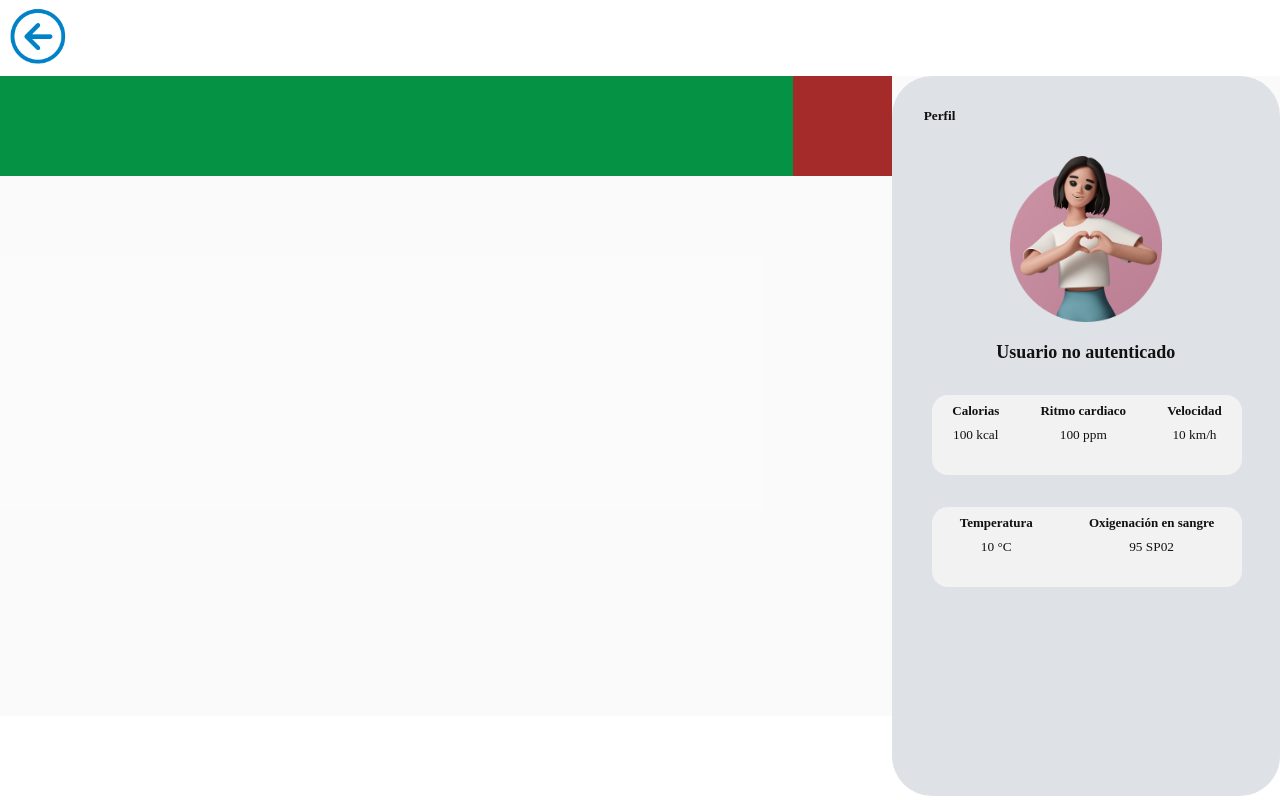
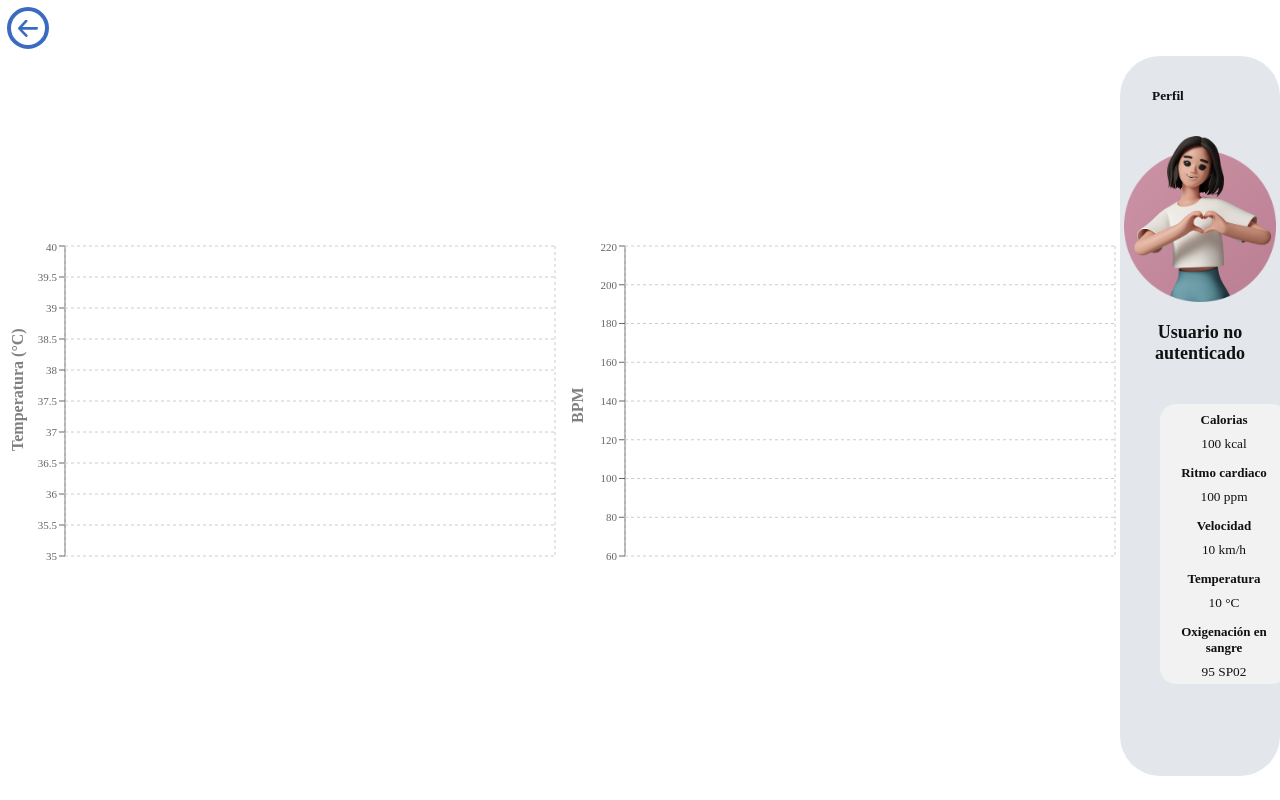
Before and after one commit to cristianOvando/Breastplate, a React (Vite) app: page /Home in a window 1280 px wide. Built offline with nearby package versions, Linux system fonts and the light colour scheme.

Commit message:
version 1.0 Breastplate

```diff
--- a/src/assets/styles/FormBreastplate.css
+++ b/src/assets/styles/FormBreastplate.css
@@ -4,15 +4,14 @@
     margin: 0;
     padding: 0;
     box-sizing: border-box;
-    font-family: Didot (serif);
+    font-family: 'Didot (serif)';
 }
-
 
 .container {
   width: 89vw;
   height: 83vh;
   margin: 12vh;
-  margin-top: -1vh;
+  margin-top: 1vh;
   display: flex;
   justify-items: center;
   align-items: center;
@@ -102,7 +101,7 @@
     width: 50%;
     transition: all 0.8s;
     transform: translateX(0);
-    background-color: #3A6BC1;
+    background-color: #688DCE;
     z-index: 1;
     overflow: hidden;
     z-index: 5;
@@ -226,6 +225,8 @@
 }
 
 .bkg {
-    margin-top: 4vh;
+    margin-top: 1vh;
+    height: 7vh;
+    font-size: small;
     background-color: #3A6BC1;
 }
--- a/src/assets/styles/HomeBreastplate.css
+++ b/src/assets/styles/HomeBreastplate.css
@@ -3,27 +3,25 @@
     display: flex;
     justify-content: space-between;
     text-align: center;
-    background-color: rgba(250, 250, 250, 0.863);
+    background-color: rgba(255, 255, 255, 0.863);
     color: rgb(17, 17, 17);
   }
 
-  .grafic1 {
-    width: 100vh;
-    height: 100px;
-    background-color: rgb(5, 146, 68);
+  .div-grafic {
+    display: flex;
+    justify-content: space-around;
+    align-items: center;
+    width: 100%;
+    height: 90vh;
+    color: black;
   }
 
-  .grafic2 {
-    width: 100px;
-    height: 100px;
-    background-color: brown;
-  }
 
   .dashboard {
-    width: 49vh;
+    width: 40vh;
     height: 90vh;
     margin: 0;
-    background-color: #dee2e7;
+    background-color: #e3e6eb;
     border-radius: 5vh;
     flex-direction: column;
   }
@@ -52,11 +50,11 @@
     justify-content: space-around;
     font-size: smaller;
     font-family: 'Didot (serif)';
-    background-color: #F2F2F2;
-    height: 10vh;
+    background-color: #f2f2f2;
+    height: 35vh;
     margin-left: 5vh;
     border-radius: 2vh;
-    margin-top: 4vh;
+    margin-top: 5vh;
     width: 80%;
   }
 
--- /dev/null
+++ b/src/assets/styles/NavbarHome.css
@@ -0,0 +1,67 @@
+.button {
+    display: block;
+    position: relative;
+    width: 56px;
+    height: 56px;
+    margin: 0;
+    overflow: hidden;
+    outline: none;
+    background-color: transparent;
+    border: 0;
+  }
+
+  .button:before,
+  .button:after {
+    content: "";
+    position: absolute;
+    border-radius: 50%;
+    inset: 7px;
+  }
+
+  .button:before {
+    border: 4px solid #3A6BC1;
+    transition: opacity .4s cubic-bezier(.77, 0, .175, 1) 80ms, transform .5s cubic-bezier(.455, .03, .515, .955) 80ms;
+  }
+
+  .button:after {
+    border: 4px solid #3A6BC1;
+    transform: scale(1.3);
+    transition: opacity .4s cubic-bezier(.165, .84, .44, 1), transform .5s cubic-bezier(.25, .46, .45, .94);
+    opacity: 0;
+  }
+
+  .button:hover:before,
+  .button:focus:before {
+    opacity: 0;
+    transform: scale(0.7);
+    transition: opacity .4s cubic-bezier(.165, .84, .44, 1), transform .5s cubic-bezier(.25, .46, .45, .94);
+  }
+
+  .button:hover:after,
+  .button:focus:after {
+    opacity: 1;
+    transform: scale(1);
+    transition: opacity .4s cubic-bezier(.77, 0, .175, 1) 80ms, transform .5s cubic-bezier(.455, .03, .515, .955) 80ms;
+  }
+
+  .button-box {
+    display: flex;
+    position: absolute;
+    top: 0;
+    left: 0;
+  }
+
+  .button-elem {
+    display: block;
+    width: 20px;
+    height: 20px;
+    margin: 17px 18px 0 18px;
+    transform: rotate(180deg);
+    fill: #3A6BC1;
+  }
+
+  .button:hover .button-box,
+  .button:focus .button-box {
+    transition: .4s;
+    transform: translateX(-56px);
+  }
--- a/src/assets/styles/NavbarLogin.css
+++ /dev/null
@@ -1,6 +0,0 @@
-
-.button-return{
-    margin: 1vh;
-    height: 7vh;
-    cursor: pointer;
-}
--- /dev/null
+++ b/src/components/atoms/Alert.jsx
@@ -0,0 +1,15 @@
+import React from 'react';
+import '../../assets/styles/AlertBox.css';
+
+const AlertBox = ({ type, message, onClose }) => {
+  return (
+    <div className={`alert-box ${type}`}>
+      <p>{message}</p>
+      <button className="close-btn" onClick={onClose}>
+        <i className="bi bi-x"></i>
+      </button>
+    </div>
+  );
+};
+
+export default AlertBox;
--- a/src/components/atoms/NavbarHome.jsx
+++ b/src/components/atoms/NavbarHome.jsx
@@ -1,7 +1,6 @@
 import { useNavigate } from 'react-router-dom';
 import React from 'react';
-import Breturn from "../../assets/images/return.png"
-import "../../assets/styles/NavbarLogin.css";
+import "../../assets/styles/NavbarHome.css";
 
 function NavbarHome() {
 
@@ -13,9 +12,20 @@ function NavbarHome() {
     return (
         <>
           <div>
-            <div>
-              <img className='button-return' onClick={handleNavigation} src={Breturn}/>
-          </div>
+          <button class="button" onClick={handleNavigation}>
+              <div class="button-box">
+                <span class="button-elem">
+                  <svg xmlns="http://www.w3.org/2000/svg" viewBox="0 0 46 40">
+                    <path d="M46 20.038c0-.7-.3-1.5-.8-2.1l-16-17c-1.1-1-3.2-1.4-4.4-.3-1.2 1.1-1.2 3.3 0 4.4l11.3 11.9H3c-1.7 0-3 1.3-3 3s1.3 3 3 3h33.1l-11.3 11.9c-1 1-1.2 3.3 0 4.4 1.2 1.1 3.3.8 4.4-.3l16-17c.5-.5.8-1.1.8-1.9z"></path>
+                  </svg>
+                </span>
+                <span class="button-elem">
+                  <svg viewBox="0 0 46 40">
+                    <path d="M46 20.038c0-.7-.3-1.5-.8-2.1l-16-17c-1.1-1-3.2-1.4-4.4-.3-1.2 1.1-1.2 3.3 0 4.4l11.3 11.9H3c-1.7 0-3 1.3-3 3s1.3 3 3 3h33.1l-11.3 11.9c-1 1-1.2 3.3 0 4.4 1.2 1.1 3.3.8 4.4-.3l16-17c.5-.5.8-1.1.8-1.9z"></path>
+                  </svg>
+                </span>
+              </div>
+            </button>
         </div>
         </>
      );
--- a/src/components/atoms/NavbarLogin.jsx
+++ /dev/null
@@ -1,25 +0,0 @@
-import { useNavigate } from 'react-router-dom';
-import React from 'react';
-import Breturn from "../../assets/images/return.png"
-import "../../assets/styles/NavbarLogin.css";
-
-function Navbar() {
-
-    const navigate = useNavigate();
-
-    const handleNavigation = () => {
-        navigate("/");
-    };
-
-    return (
-        <>
-        <div>
-            <div>
-              <img className='button-return' onClick={handleNavigation} src={Breturn}/>
-          </div>
-        </div>
-        </>
-     );
-}
-
-export default Navbar;
--- a/src/components/organism/FormBreastplate.jsx
+++ b/src/components/organism/FormBreastplate.jsx
@@ -1,17 +1,18 @@
-import React, { useRef, useState, useContext, useEffect } from 'react';
+import React, { useRef, useState, useContext } from 'react';
 import { useNavigate } from 'react-router-dom';
 import { activarContenedor, desactivarContenedor } from '../../animation/main.js';
+import AlertBox from '../atoms/Alert.jsx';
 import TokenContext from '../../contexts/TokenContext.js';
 import showLoginContext from '../../contexts/showLoginContext.js';
-import NavbarLogin from '../atoms/NavbarLogin.jsx';
+import NavbarHome from '../atoms/NavbarHome.jsx';
 import FrameworkContext from '../../contexts/FrameworkContext.js';
 import '../../assets/styles/FormBreastplate.css';
 
 function FormBreastPlate() {
-
   const [showLogin, setShowLogin] = useState(showLoginContext);
-  const {framework, setFramework} = useContext(FrameworkContext);
-  const {token, setToken} = useContext(TokenContext);
+  const [errorAlert, setErrorAlert] = useState(null);
+  const [successAlert, setSuccessAlert] = useState(null);
+  const { framework, setFramework } = useContext(FrameworkContext);
   const navigate = useNavigate();
   const form = useRef();
 
@@ -28,48 +29,51 @@ function FormBreastPlate() {
     setShowLogin(!showLogin);
   };
 
+  const handlerClick = async (e) => {
+    e.preventDefault();
+    setErrorAlert(null);
+    setSuccessAlert(null);
 
-   const handlerClick = async (e) =>{
-      e.preventDefault()
-      if (showLogin){
+    if (showLogin) {
+      try {
         const formData = new FormData(form.current);
         const usuario = formData.get("username");
         const contrasena = formData.get("password");
 
         const url = `http://localhost:2003/login/${usuario}/${contrasena}`;
-          const requesOptions ={
+        const requestOptions = {
           method: "GET",
           headers: {
             "Content-Type": "application/json",
           },
         };
 
-          try {
-            const response = await fetch(url, requesOptions);
+        const response = await fetch(url, requestOptions);
         const data = await response.json();
 
-            if (response.ok){
-              console.log("datos: ", data.message);
+        if (response.ok) {
+          setSuccessAlert('¡Inicio de sesión exitoso!');
           setFramework(data.data);
           navigate("/Home");
-            }else{
+        } else {
+          setErrorAlert('¡Usuario o contraseña incorrectos!');
           console.error("Error en la respuesta del servidor: ", data);
         }
-          }catch(error){
+      } catch (error) {
+        setErrorAlert('Error al iniciar sesión');
         console.error("Error al enviar la solicitud: ", error);
       }
-
-      }else{
-        e.preventDefault()
-        const forms = new FormData(form.current)
+    } else {
+      try {
+        const forms = new FormData(form.current);
 
         let uri = "http://localhost:2003/users";
         let options = {
           method: "POST",
           headers: {
             "Content-Type": "application/json",
+            // Asumo que 'isToken' proviene de algún lugar, de lo contrario, ajusta esta parte.
             "Authorization": `Bearer ${isToken}`
-
           },
           body: JSON.stringify({
             name: forms.get("name"),
@@ -82,28 +86,32 @@ function FormBreastPlate() {
             weight: forms.get("weight"),
             height: forms.get("height"),
           })
-      }
-      fetch(uri, options)
-      .then(response => response.json())
-      .then((data) => {
-        console.log(JSON.stringify(data));
+        };
+
+        const response = await fetch(uri, options);
+        const data = await response.json();
+
+        if (response.ok) {
+          setSuccessAlert('Registro exitoso. ¡Bienvenido a breastplate!');
           if (showLogin) {
             activarContenedor();
           } else {
             desactivarContenedor();
           }
           setShowLogin(!showLogin);
-      })
-      .catch((error) =>{
+        } else {
+          setErrorAlert('¡Verifica tus datos e inténtalo de nuevo!');
+        }
+      } catch (error) {
+        setErrorAlert('¡Verifica tus datos e inténtalo de nuevo!');
         console.error("Error", error);
-      })
       }
     }
-
+  };
 
   return (
     <>
-  <NavbarLogin/>
+      <NavbarHome />
       <div className="container">
       <div className="box">
         <div className={`form ${showLogin ? 'sign_in' : 'sign_up'}`}>
@@ -122,9 +130,6 @@ function FormBreastPlate() {
                 </div>
                 <div className="typeL">
                   <input type="password" placeholder="Contraseña" name="password" id="password" />
-                </div>
-                <div className="forgot">
-                  <span>¿Olvidaste tu contraseña?</span>
                 </div>
               </div>
               </>
@@ -179,14 +184,14 @@ function FormBreastPlate() {
       <div className="overlay">
         <div className={`page ${showLogin ? 'page_signIn' : 'page_signUp'}`}>
           {showLogin ? (
-            <h3>¡Bienvenido de nuevo!</h3>
+            <h3>¿No tienes cuenta?</h3>
           ) : (
             <h3>¡Listo para ser parte de breastplate!</h3>
           )}
           {showLogin ? (
             <p>Ingresa tus datos para poder iniciar sesión en breastplate</p>
           ) : (
-            <p>Ingresa tus datos para ser parte de breastplate</p>
+            <p>Inicia sesión para poder ingresar a breastplate</p>
           )}
 
           <button className="btn" onClick={toggleForm}>
@@ -200,6 +205,8 @@ function FormBreastPlate() {
         </div>
       </div>
     </div>
+      {errorAlert && <AlertBox type="error" message={errorAlert} onClose={() => setErrorAlert(null)} />}
+      {successAlert && <AlertBox type="success" message={successAlert} onClose={() => setSuccessAlert(null)} />}
     </>
   );
 }
--- a/src/components/organism/HomeBreastplate.jsx
+++ b/src/components/organism/HomeBreastplate.jsx
@@ -1,4 +1,5 @@
 import React, { useContext, useState, useEffect } from "react";
+import { BarChart, Bar, LineChart, Line, XAxis, YAxis, CartesianGrid, Tooltip } from 'recharts';
 import NavbarHome from "../atoms/NavbarHome";
 import perfilMale from "../../assets/images/man.png";
 import TokenContext from "../../contexts/TokenContext";
@@ -9,31 +10,82 @@ import "../../assets/styles/HomeBreastplate.css";
 function Home() {
   const {token, setToken} = useContext(TokenContext);
   const {framework, setFramework} = useContext(FrameworkContext);
+  const [temperaturaData, setTemperaturaData] = useState([]);
+  const [ritmoCardiacoData, setRitmoCardiacoData] = useState([]);
   let perfilImg;
 
 if (framework.sex === "male") {
   perfilImg = perfilMale;
-  // console.log("Perfil masculino seleccionado");
-  // console.log(framework.sex);
-
 } else {
   perfilImg = perfilGirl;
-  // console.log("Perfil femenino seleccionado");
-  // console.log(framework.sex);
 }
+useEffect(() => {
+  const interval = setInterval(() => {
+    const currentTime = new Date().toLocaleTimeString();
+    const newTemperatura = Math.random() * 5 + 35; // Rango de 35 a 40 °C
+    const newRitmoCardiaco = Math.random() * 170 + 60; // Rango de 60 a 230 bpm
 
+    setTemperaturaData((prevData) => [
+      ...prevData,
+      { name: currentTime, temperatura: newTemperatura },
+    ]);
+    setRitmoCardiacoData((prevData) => [
+      ...prevData,
+      { name: currentTime, ritmoCardiaco: newRitmoCardiaco },
+    ]);
 
-  // useEffect(() =>{
-  //   console.log("este es el token:",token);
-  // }, [token])
+    if (temperaturaData.length > 60) {
+      setTemperaturaData(temperaturaData.slice(1));
+      setRitmoCardiacoData(ritmoCardiacoData.slice(1));
+    }
+  }, 60000);
+
+  return () => clearInterval(interval);
+}, [temperaturaData, ritmoCardiacoData]);
 
   return (
     <>
       <NavbarHome />
       <div>
         <div className="grafic-dashboard">
-          <div className="grafic1"></div>
-          <div className="grafic2"></div>
+        <div className="div-grafic">
+          <div className="div-grafic-one">
+            <BarChart width={560} height={350} data={temperaturaData}>
+              <XAxis
+                dataKey="name"
+                label={{ value: 'Tiempo (t)', position: 'insideBottom', dy: 8, fontWeight: 'bold' }}
+                tick={{ fontSize: 11 }}
+              />
+              <YAxis
+                label={{ value: 'Temperatura (°C)', position: 'insideLeft', angle: -90, dy: 50, dx: 7, fontWeight: 'bold' }}
+                tick={{ fontSize: 11 }}
+                domain={[35, 40]}
+                ticks={[35, 35.5, 36, 36.5, 37, 37.5, 38, 38.5, 39, 39.5, 40]}
+              />
+              <CartesianGrid strokeDasharray="3 3" />
+              <Tooltip />
+              <Bar dataKey="temperatura" fill="#688DCE"/>
+            </BarChart>
+          </div>
+          <div className="div-grafic-two">
+            <LineChart width={560} height={350} data={ritmoCardiacoData}>
+              <XAxis
+                dataKey="name"
+                label={{ value: 'Tiempo (t)', position: 'insideBottom', dy: 8, fontWeight: 'bold' }}
+                tick={{ fontSize: 11 }}
+              />
+              <YAxis
+                label={{ value: 'BPM', position: 'insideLeft', angle: -90, dy: 22, dx: 7, fontWeight: 'bold' }}
+                tick={{ fontSize: 11 }}
+                domain={[60, 220]}
+                ticks={[60, 80, 100, 120, 140, 160, 180, 200, 220]}
+              />
+              <CartesianGrid strokeDasharray="3 3" />
+              <Tooltip />
+              <Line type="monotone" dataKey="ritmoCardiaco" stroke="#688DCE" />
+            </LineChart>
+          </div>
+        </div>
           <div className="dashboard">
             <div>
               <p className="perfile">Perfil</p>
@@ -57,8 +109,6 @@ if (framework.sex === "male") {
                 <p className="text-data">Velocidad</p>
                 <p>10 km/h</p>
               </div>
-            </div>
-            <div className="perfil-data">
               <div>
                 <p className="text-data">Temperatura</p>
                 <p>10 °C</p>
@@ -68,7 +118,7 @@ if (framework.sex === "male") {
                 <p>95 SP02</p>
               </div>
             </div>
-          </div>
+            </div>
         </div>
       </div>
     </>
```
Also changed, not shown: src/assets/styles/AlertBox.css (added, +37 -0 lines), 1 other file (tests, documents, lock files or other folders). Lines whose indentation alone changed are shown as unchanged.
